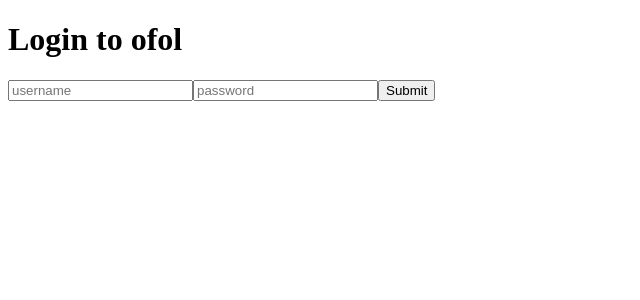
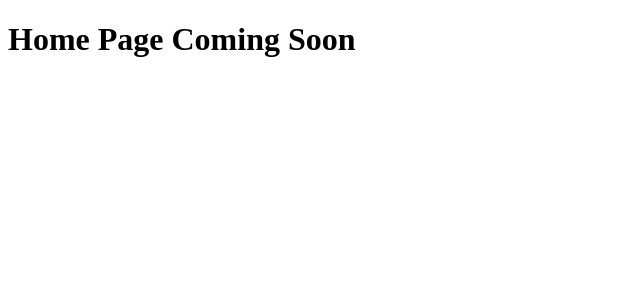
Before and after one commit to sharadkalya/ofol, a React (Create React App) app in the folder frontend/: page / in a window 1280 px wide. Shown: the top 300 px of the page, without its empty margins (0-640 px from the left). Built offline with nearby package versions, Linux system fonts and the light colour scheme.

Commit message:
add redux, routing and bootstrap

```diff
--- a/frontend/src/App.js
+++ b/frontend/src/App.js
@@ -1,61 +1,16 @@
-import React, { Component } from 'react';
+import React from 'react';
+import { Provider } from 'react-redux';
+import { createStore, applyMiddleware } from 'redux';
+import thunk from 'redux-thunk';
+import reducers from './reducers';
+import Routes from './routes';
 
-class App extends Component {
+const store = createStore(reducers, applyMiddleware(thunk))
 
-  state = {
-    password: '',
-    username: ''
-  };
-
-  changeUsername = (e) => {
-    this.setState({
-      username: e.target.value
-    });
-  }
-
-  changePassword = (e) => {
-    this.setState({
-      password: e.target.value
-    });
-  }
-
-  onSubmit = (e) => {
-    e.preventDefault();
-
-    fetch('/login')
-      .then(res => res.json())
-      .then(res => alert(res.message));
-  }
-
-  render() {
-    return (
-      <div className='App'>
-        <h1>Login to ofol</h1>
-        <form
-          onSubmit={this.onSubmit}
-        >
-          <input
-            type='string'
-            name='username'
-            value={this.state.username}
-            placeholder='username'
-            onChange={this.changeUsername}
-          />
-          <input
-            type='password'
-            name='password'
-            value={this.state.password}
-            placeholder='password'
-            onChange={this.changePassword}
-          />
-          <input
-            type='submit'
-            onSubmit={this.submit}
-          />
-        </form>
-      </div>
-    );
-  }
-}
+const App = () => (
+  <Provider store={store}>
+    <Routes />
+  </Provider>
+)
 
 export default App;
--- /dev/null
+++ b/frontend/src/home/index.js
@@ -0,0 +1,7 @@
+import React from 'react';
+
+const home = () => (
+    <h1>Home Page Coming Soon</h1>
+);
+
+export default home;
--- /dev/null
+++ b/frontend/src/reducers/index.js
@@ -0,0 +1,7 @@
+import { combineReducers } from 'redux'
+
+import user from './user';
+
+export default combineReducers({
+    user
+});
--- /dev/null
+++ b/frontend/src/reducers/user.js
@@ -0,0 +1,11 @@
+const INITIAL_STATE = {
+    isAuthenticated: true
+}
+
+const user = (state = INITIAL_STATE, action) => {
+    switch (action.type) {
+        default: return state;
+    }
+}
+
+export default user;
--- /dev/null
+++ b/frontend/src/routes/index.js
@@ -0,0 +1,27 @@
+import React from "react";
+import {
+    BrowserRouter as Router,
+    Switch,
+    Route,
+    Link
+} from "react-router-dom";
+import PrivateRoute from './private-route';
+import Home from '../home';
+
+const routes = () => (
+    <Router>
+        <Switch>
+            <Route exact path="/">
+                <Home />
+            </Route>
+            <Route exact path="/home">
+                <Home />
+            </Route>
+            <Route exact path="/dashboard">
+                <Home />
+            </Route>
+        </Switch>
+    </Router>
+);
+
+export default routes;
--- /dev/null
+++ b/frontend/src/routes/private-route.js
@@ -0,0 +1,29 @@
+import React from 'react';
+import { Route, Redirect } from 'react-router-dom';
+import { connect } from 'react-redux';
+
+const PrivateRoute = ({ children, ...rest }) => (
+    <Route
+        {...rest}
+        render={({ location }) =>
+        rest.isAuthenticated ? (
+                children
+            ) : (
+                    <Redirect
+                        to={{
+                            pathname: "/login",
+                            state: { from: location }
+                        }}
+                    />
+                )
+        }
+    />
+);
+
+const mapStateToProps = (state) => {
+    return {
+        isAuthenticated: state.user.isAuthenticated
+    }
+};
+
+export default connect(mapStateToProps)(PrivateRoute);
```
